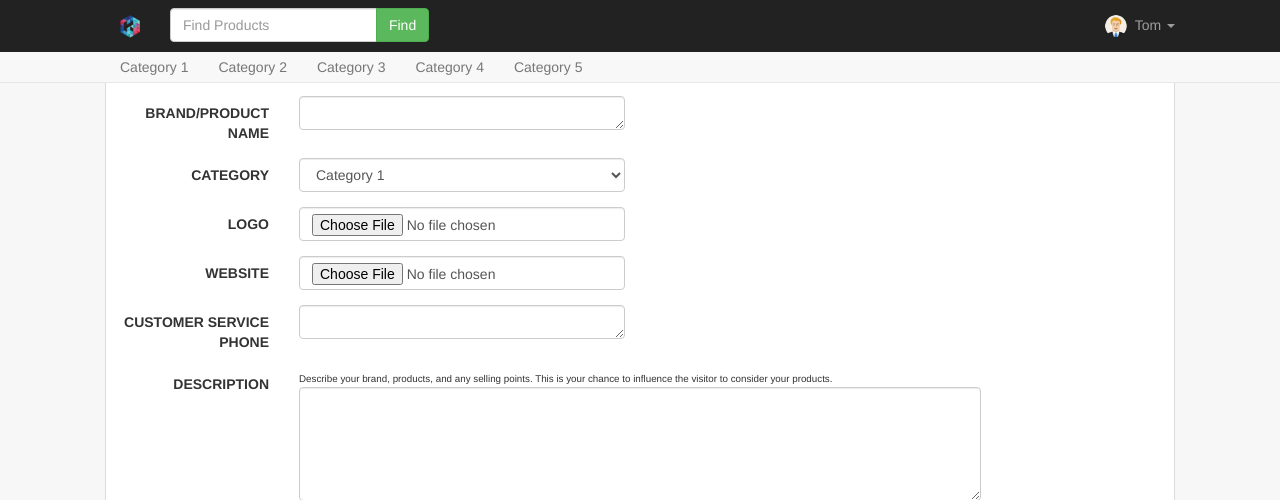
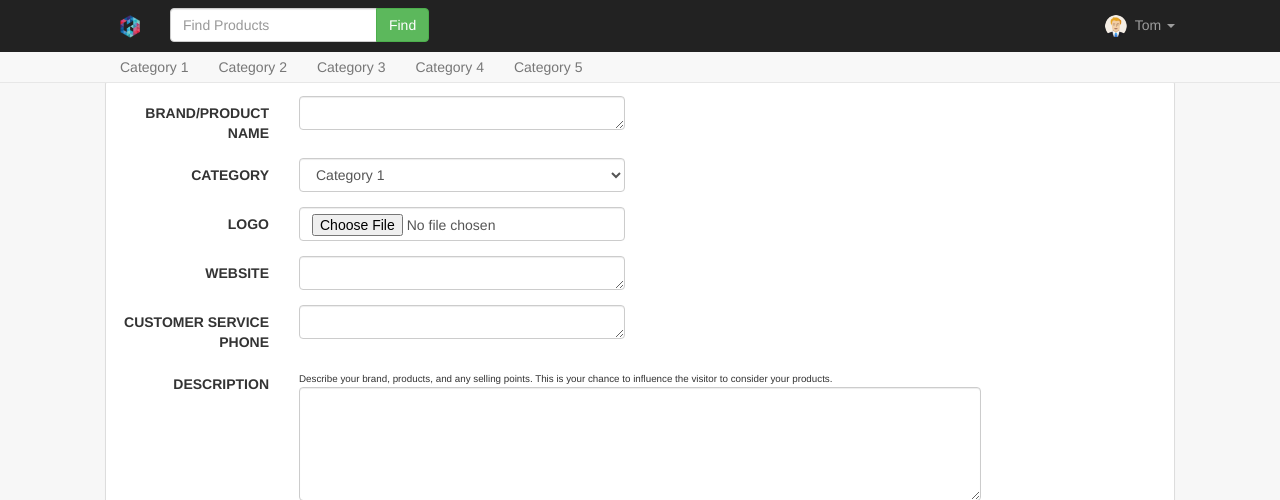
Before and after one commit to guolei1998/buyusa, a Django app: page /create_gig/ in a window 1280 px wide. Shown: the top 500 px of the page. Run offline with Django 3.2, Linux system fonts and the light colour scheme; a user stored in the database is signed in; data comes from the database, SQL or seed files in the repository; some libraries are stand-ins or nearby versions.

```diff
--- a/buyusaapp/templates/create_gig.html
+++ b/buyusaapp/templates/create_gig.html
@@ -70,7 +70,7 @@
                 <div class="form-group">
                         <label class="col-sm-2 control-label">WEBSITE</label>
                         <div class="col-sm-4">
-                            <input type="file" class="form-control" name="BrandLink">
+                            <textarea rows="1" class="form-control" name="BrandLink"></textarea>
                         </div>
                     </div>
                 <div class="form-group">
```
Also changed, not shown: buyusaapp/migrations/0035_auto_20180128_2152.py (added), db.sqlite3.
